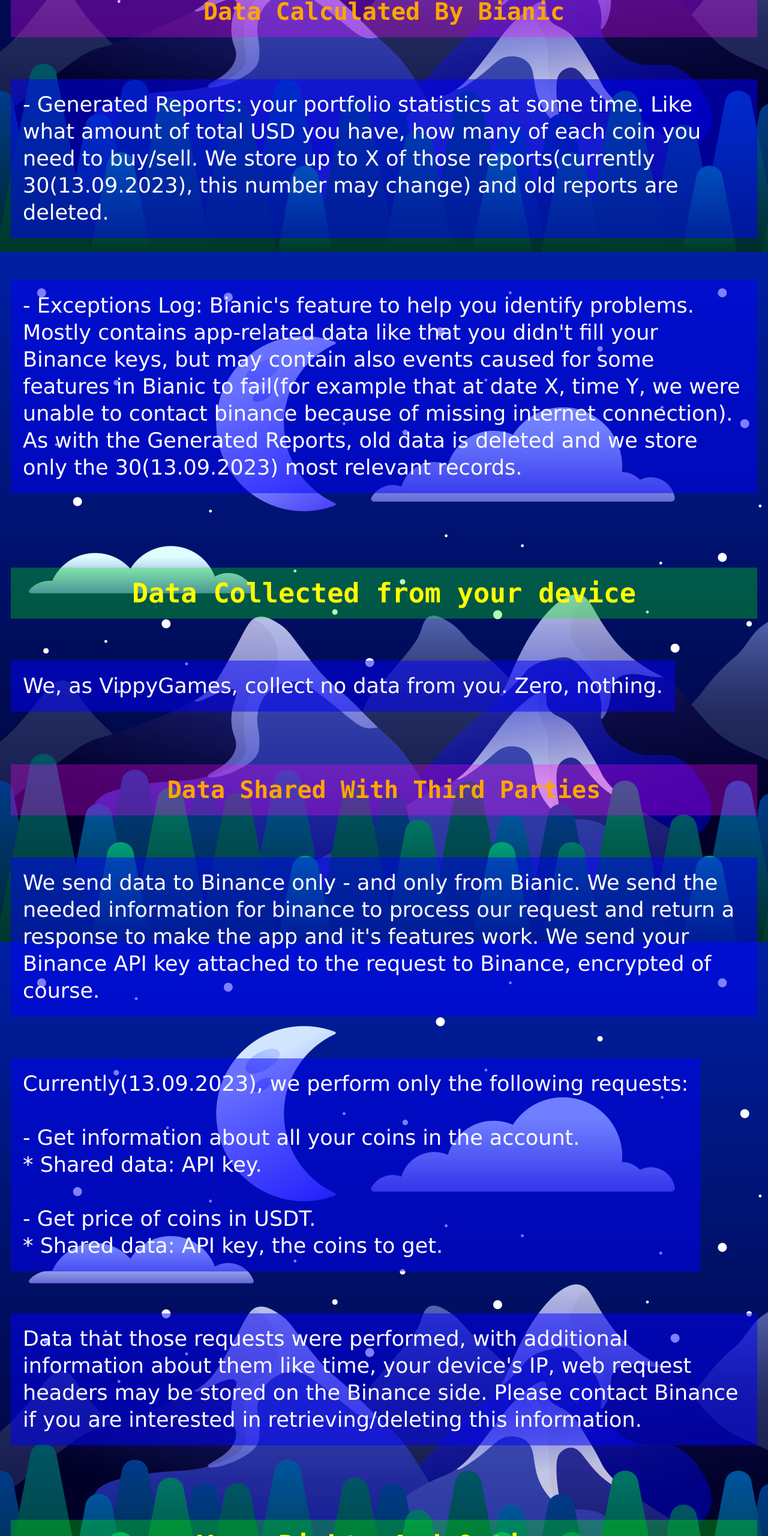
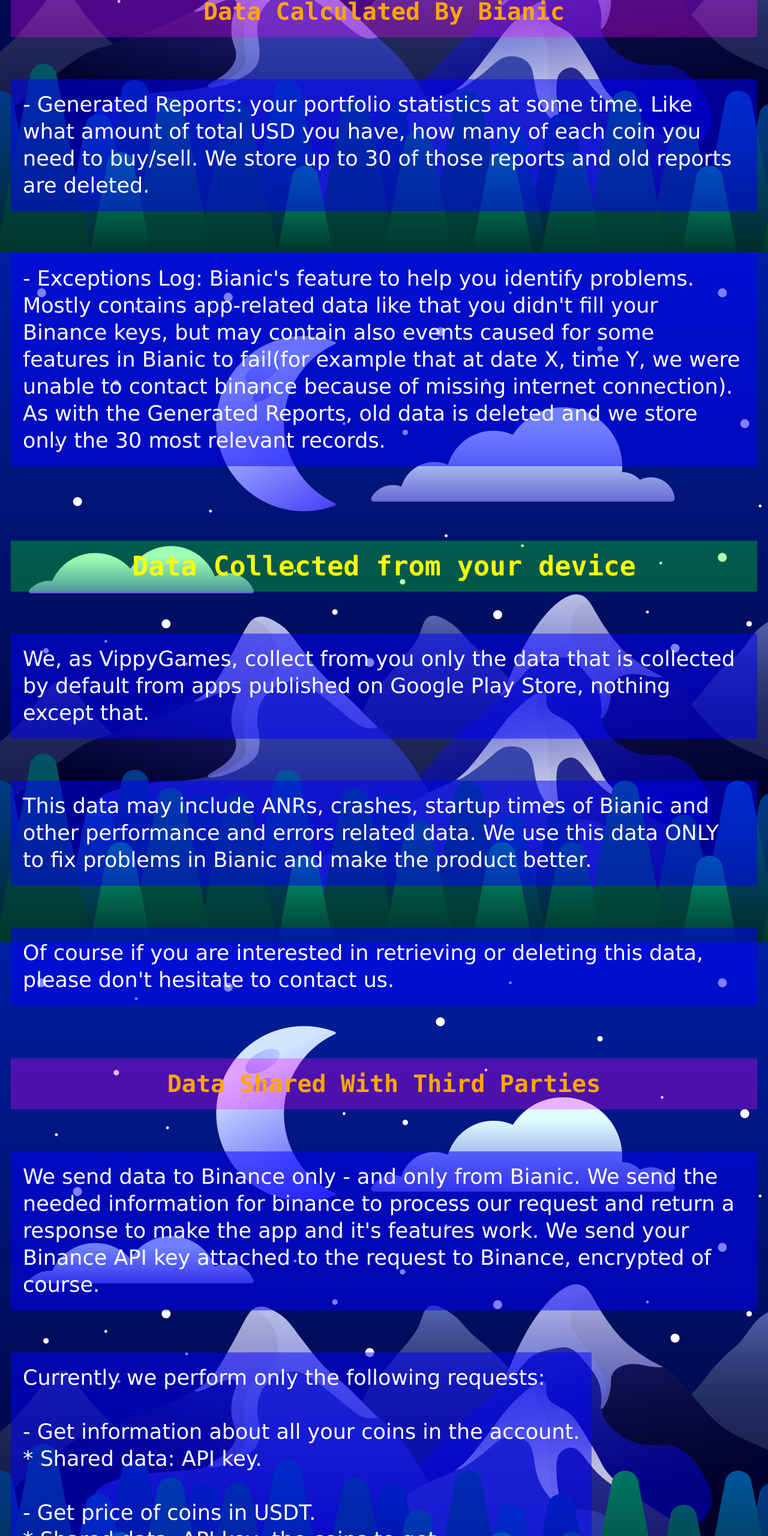
Before and after one commit to vipnet1/VippyGamesWebsite, a plain HTML site: page policies/bianic.html in a window 1280 px wide. Shown: the part 1880-4440 px from the top of the page at 60% size. Drawn offline with Linux system fonts and the light colour scheme.

Commit message:
add that we collect data about crashes, anrs. that yo should check policy from time to time

```diff
--- a/policies/bianic.html
+++ b/policies/bianic.html
@@ -49,10 +49,10 @@
 
 <h1 class="bianic_subheader_policy" > Data Calculated By Bianic </h1>
 <p class="bianic_policy">
-    - Generated Reports: your portfolio statistics at some time. Like what amount of total USD you have, how many of each coin you need to buy/sell. We store up to X of those reports(currently 30(13.09.2023), this number may change) and old reports are deleted.
+    - Generated Reports: your portfolio statistics at some time. Like what amount of total USD you have, how many of each coin you need to buy/sell. We store up to 30 of those reports and old reports are deleted.
 </p>
 <p class="bianic_policy">
-    - Exceptions Log: Bianic's feature to help you identify problems. Mostly contains app-related data like that you didn't fill your Binance keys, but may contain also events caused for some features in Bianic to fail(for example that at date X, time Y, we were unable to contact binance because of missing internet connection). As with the Generated Reports, old data is deleted and we store only the 30(13.09.2023) most relevant records.
+    - Exceptions Log: Bianic's feature to help you identify problems. Mostly contains app-related data like that you didn't fill your Binance keys, but may contain also events caused for some features in Bianic to fail(for example that at date X, time Y, we were unable to contact binance because of missing internet connection). As with the Generated Reports, old data is deleted and we store only the 30 most relevant records.
 </p>
 
 <br>
@@ -62,7 +62,13 @@
 
 <h1 class="bianic_header_policy" > Data Collected from your device </h1>
 <p class="bianic_policy">
-    We, as VippyGames, collect no data from you. Zero, nothing.
+    We, as VippyGames, collect from you only the data that is collected by default from apps published on Google Play Store, nothing except that.
+</p>
+<p class="bianic_policy">
+    This data may include ANRs, crashes, startup times of Bianic and other performance and errors related data. We use this data ONLY to fix problems in Bianic and make the product better.
+</p>
+<p class="bianic_policy">
+    Of course if you are interested in retrieving or deleting this data, please don't hesitate to contact us.
 </p>
 
 <br>
@@ -73,7 +79,7 @@
     We send data to Binance only - and only from Bianic. We send the needed information for binance to process our request and return a response to make the app and it's features work. We send your Binance API key attached to the request to Binance, encrypted of course.
 </p>
 <p class="bianic_policy">
-    Currently(13.09.2023), we perform only the following requests:
+    Currently we perform only the following requests:
     <br>
     <br>
     - Get information about all your coins in the account.
@@ -123,6 +129,9 @@
     That's all, and remember, if you have any questions you can always contact us using the mail specified below.
 </p>
 <p class="bianic_policy">
+    We keep this document relevant and update it as needed. We encourage you to check it from time to time to be updated and know what happens to your data.
+</p>
+<p class="bianic_policy">
     Good Luck Investors!
 </p>
 
```
